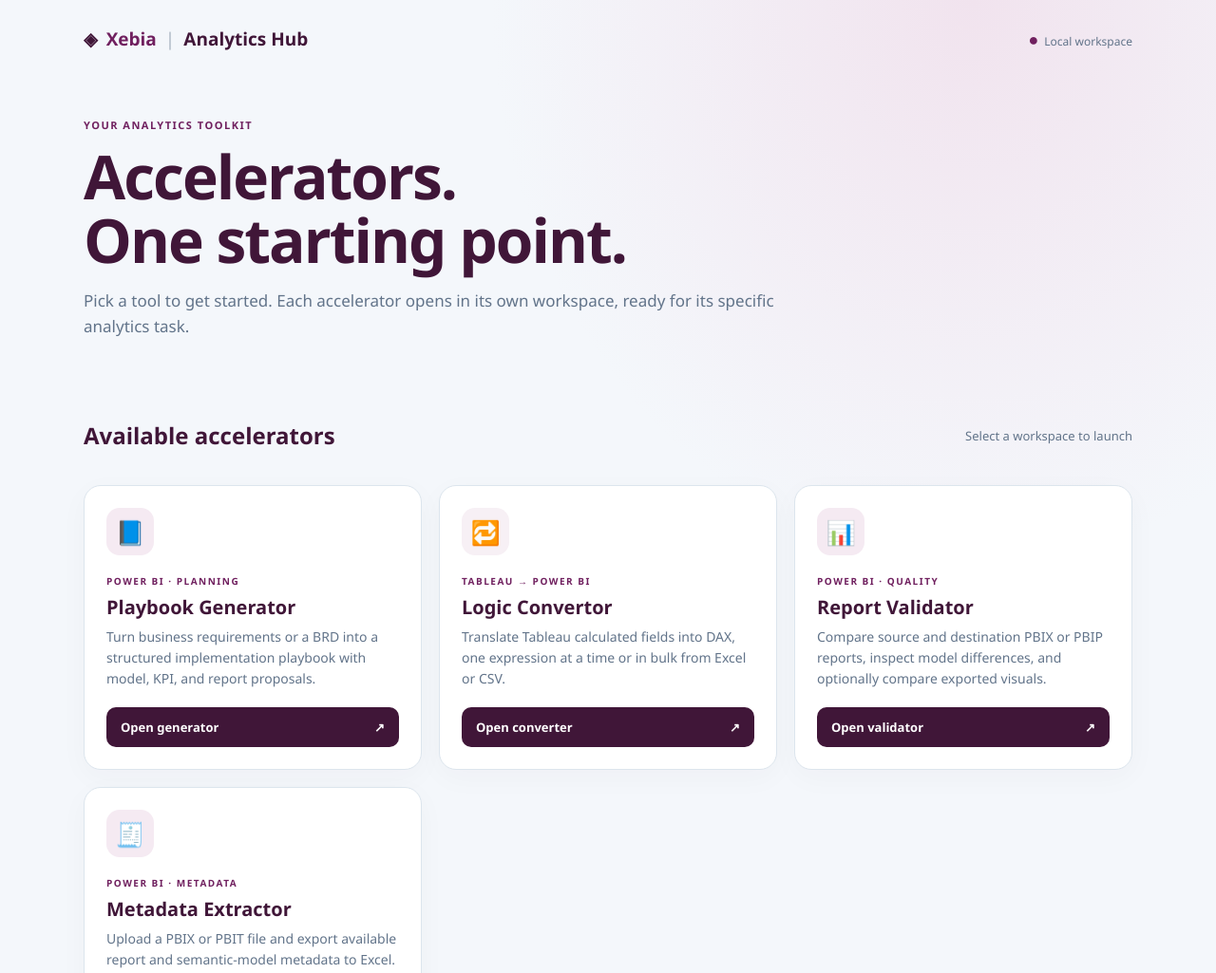
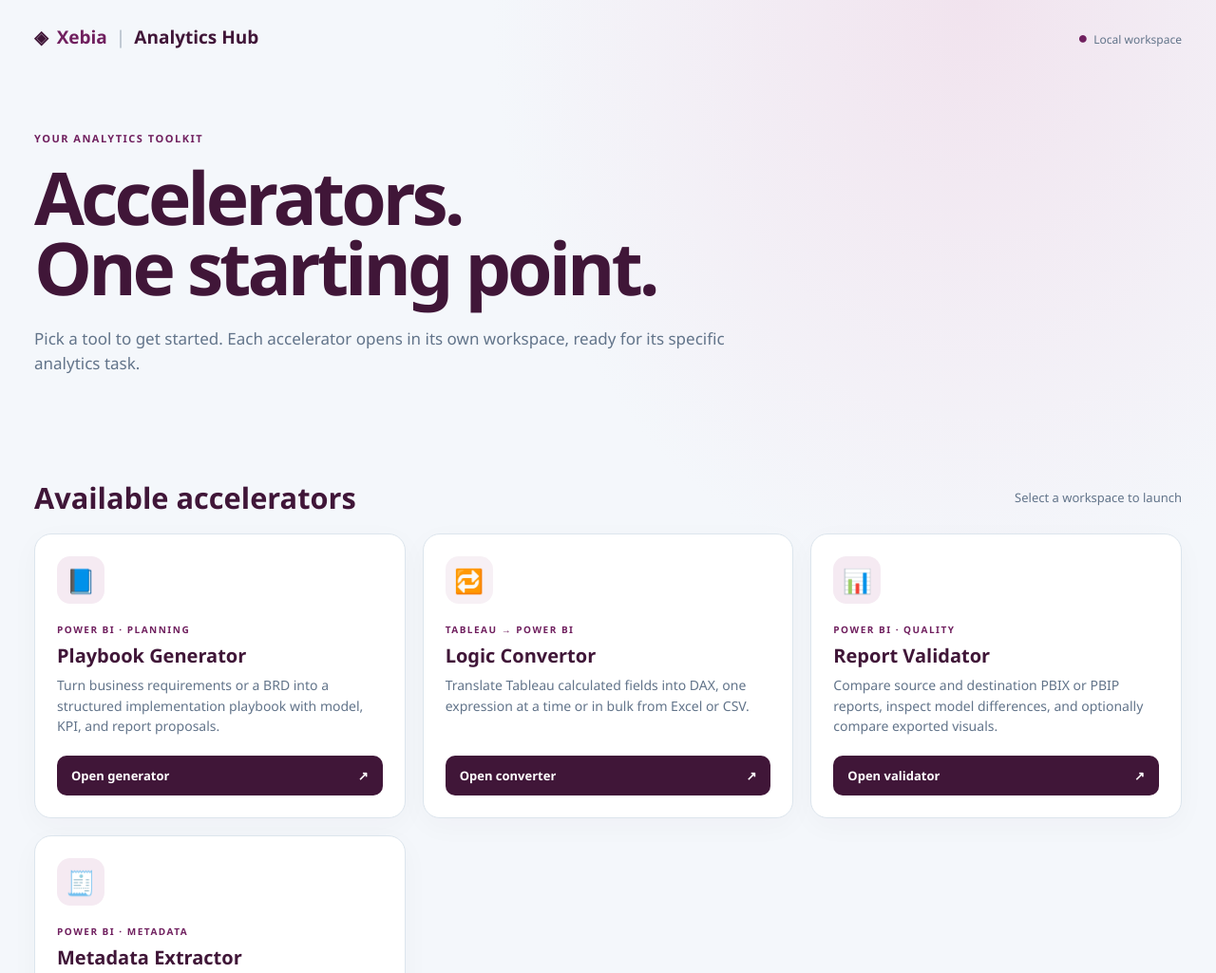
Before and after one commit to EmeshSinha/Accelerator-WebApp, a plain HTML site: page index.html in a window 1280 px wide. Shown: the top 1025 px of the page at 95% size. Drawn offline with Linux system fonts and the light colour scheme.

```diff
--- a/index.html
+++ b/index.html
@@ -24,7 +24,11 @@
       font-family: Segoe UI, Arial, sans-serif;
     }
 
-    .shell { max-width: 1160px; margin: auto; padding: 28px; }
+    .shell {
+      max-width: 1400px;
+      margin: 0 auto;
+      padding: 26px 36px 40px;
+    }
     .top, .section { display: flex; justify-content: space-between; align-items: center; }
     .brand { display: flex; align-items: center; gap: 9px; font-size: 19px; font-weight: 800; }
     .brand-mark { color: var(--ink); }
@@ -33,11 +37,28 @@
     .brand-product { color: var(--ink); }
     .local { color: var(--muted); font-size: 12px; }
     .dot { color: var(--accent); font-size: 18px; margin-right: 6px; }
-    .hero { padding: 70px 0 48px; max-width: 740px; }
+    .hero {
+      padding: 86px 0 56px;
+      max-width: 1100px;
+      min-height: 450px;
+    }
     .eyebrow, .tag { color: var(--accent); font-size: 11px; font-weight: 800; letter-spacing: 1.5px; }
-    h1 { font-size: clamp(40px, 6vw, 64px); line-height: 1.04; letter-spacing: -2px; margin: 14px 0; }
-    .hero p { color: var(--muted); font-size: 17px; line-height: 1.6; }
+    h1 {
+      max-width: 900px;
+      font-size: clamp(52px, 6vw, 118px);
+      line-height: 0.96;
+      letter-spacing: -4px;
+      margin: 18px 0 18px;
+    }
+    .hero p {
+      max-width: 760px;
+      color: var(--muted);
+      font-size: 17px;
+      line-height: 1.5;
+      margin-top: 26px;
+    }
     .section { margin: 0 0 16px; }
+    .section h2 { margin: 0; font-size: clamp(28px, 2.4vw, 38px); line-height: 1.2; }
     .section p { color: var(--muted); font-size: 13px; }
     .grid { display: grid; grid-template-columns: repeat(3, 1fr); gap: 18px; }
     .card {
```
